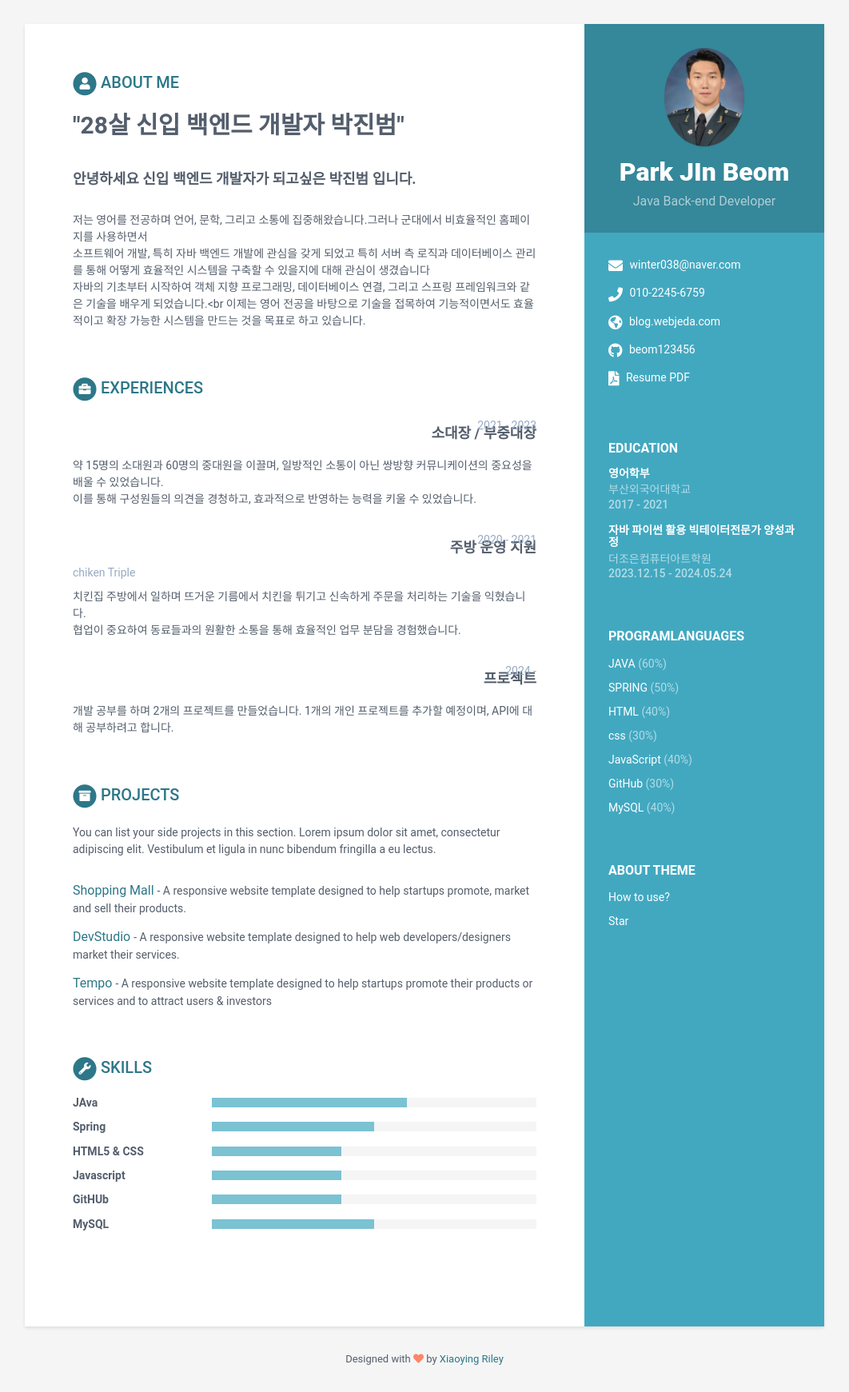
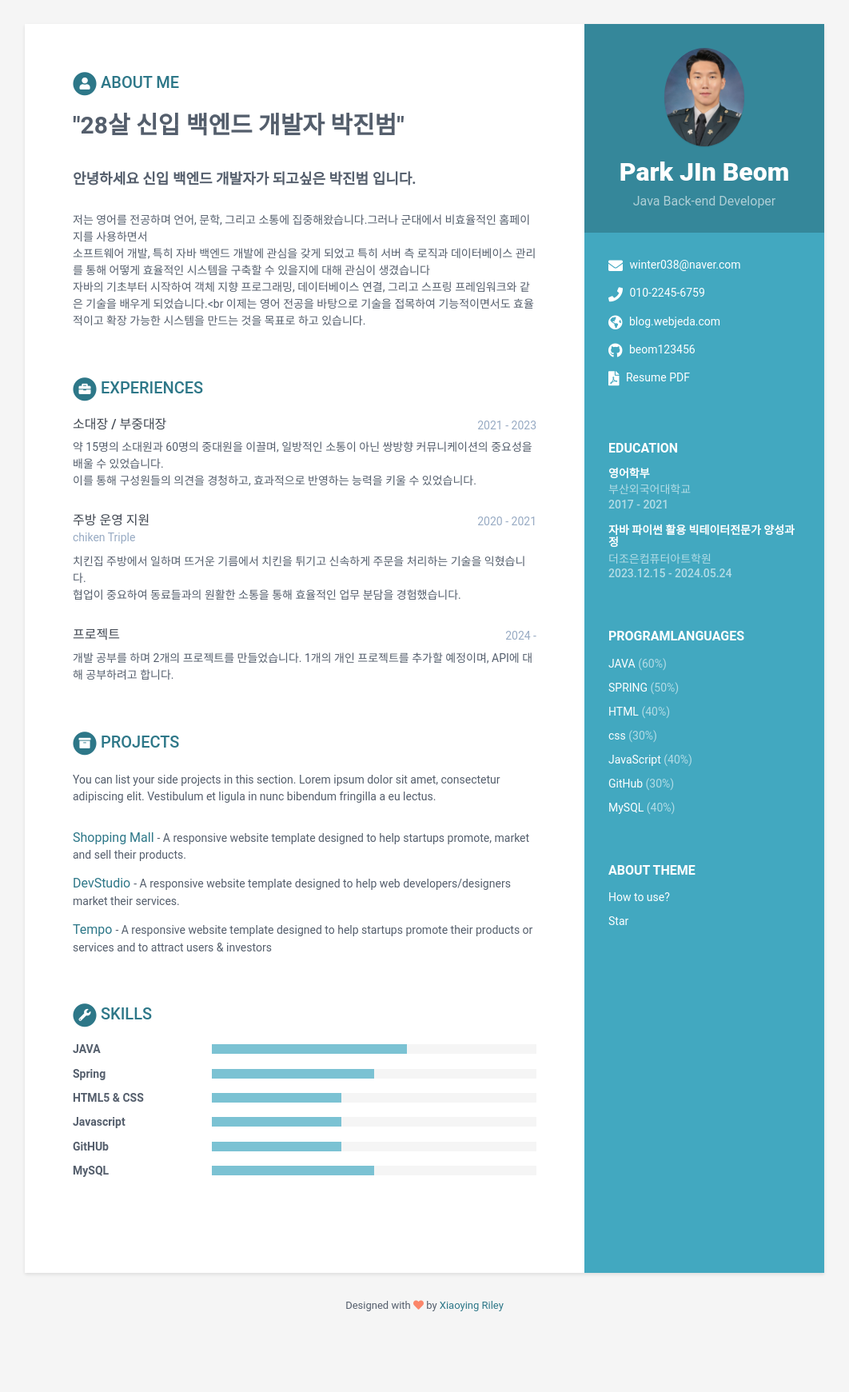
Before and after one commit to beom123456/beom123456.github.io, a Jekyll site: the page built from index.html, in a window 1280 px wide. Shown: the whole page at 80% size, without its empty margins (109-1171 px from the left). Built offline with Jekyll 4.4.1, drawn with Linux system fonts in a browser that asks for light colours; after the commit the page ends 1674 px from its top, so only the background shows below that.

```diff
--- a/_data/data.yml
+++ b/_data/data.yml
@@ -80,20 +80,20 @@ education:
 experiences:
     title: Experiences
     info:
-      - role: <h4>소대장 / 부중대장</h4>
+      - role: "소대장 / 부중대장"
         time: 2021 - 2023
         details: |
           약 15명의 소대원과 60명의 중대원을 이끌며, 일방적인 소통이 아닌 쌍방향 커뮤니케이션의 중요성을 배울 수 있었습니다.
           <br> 이를 통해 구성원들의 의견을 경청하고, 효과적으로 반영하는 능력을 키울 수 있었습니다.
 
-      - role: <h4>주방 운영 지원</h4>
+      - role: "주방 운영 지원"
         time: 2020 - 2021
         company: chiken Triple
         details: |
           치킨집 주방에서 일하며 뜨거운 기름에서 치킨을 튀기고 신속하게 주문을 처리하는 기술을 익혔습니다.<br>
           협업이 중요하여 동료들과의 원활한 소통을 통해 효율적인 업무 분담을 경험했습니다.
 
-      - role:  <h4>프로젝트</h4>
+      - role:  "프로젝트"
         time: 2024 -
         details: |
           개발 공부를 하며 2개의 프로젝트를 만들었습니다. 1개의 개인 프로젝트를 추가할 예정이며,
@@ -109,7 +109,7 @@ projects:
     assignments:
       - title: Shopping Mall
         link: "https://github.com/beom123456/beom123456.shoppingMall.git"
-        image: shoppingMall.Png
+        image: shoppingMall.png
         tagline: "A responsive website template designed to help startups promote, market and sell their products."
 
       - title: DevStudio
@@ -124,7 +124,7 @@ skills:
     title: Skills
 
     toolset:
-      - name: JAva
+      - name: JAVA
         level: 60%
 
       - name: Spring
```
